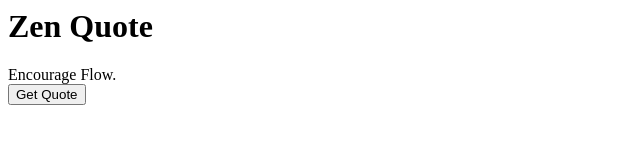
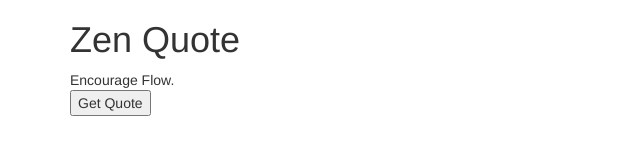
Before and after one commit to arbind/zen-quote-intro, a plain HTML site: page index.html in a window 1280 px wide. Shown: the whole page, without its empty margins (0-640 px from the left). Drawn offline with nearby package versions, Linux system fonts and the light colour scheme.

Commit message:
integrate Bootstrap

```diff
--- a/index.html
+++ b/index.html
@@ -1,8 +1,11 @@
 <html>
 <head>
   <title>Zen Quote</title>
+
+  <link rel="stylesheet" href="https://maxcdn.bootstrapcdn.com/bootstrap/3.3.4/css/bootstrap.min.css">
+
 </head>
-<body>
+<body class="container">
   <h1>Zen Quote</h1>
   <section>Encourage Flow.</section>
   <button>Get Quote</button>
```
